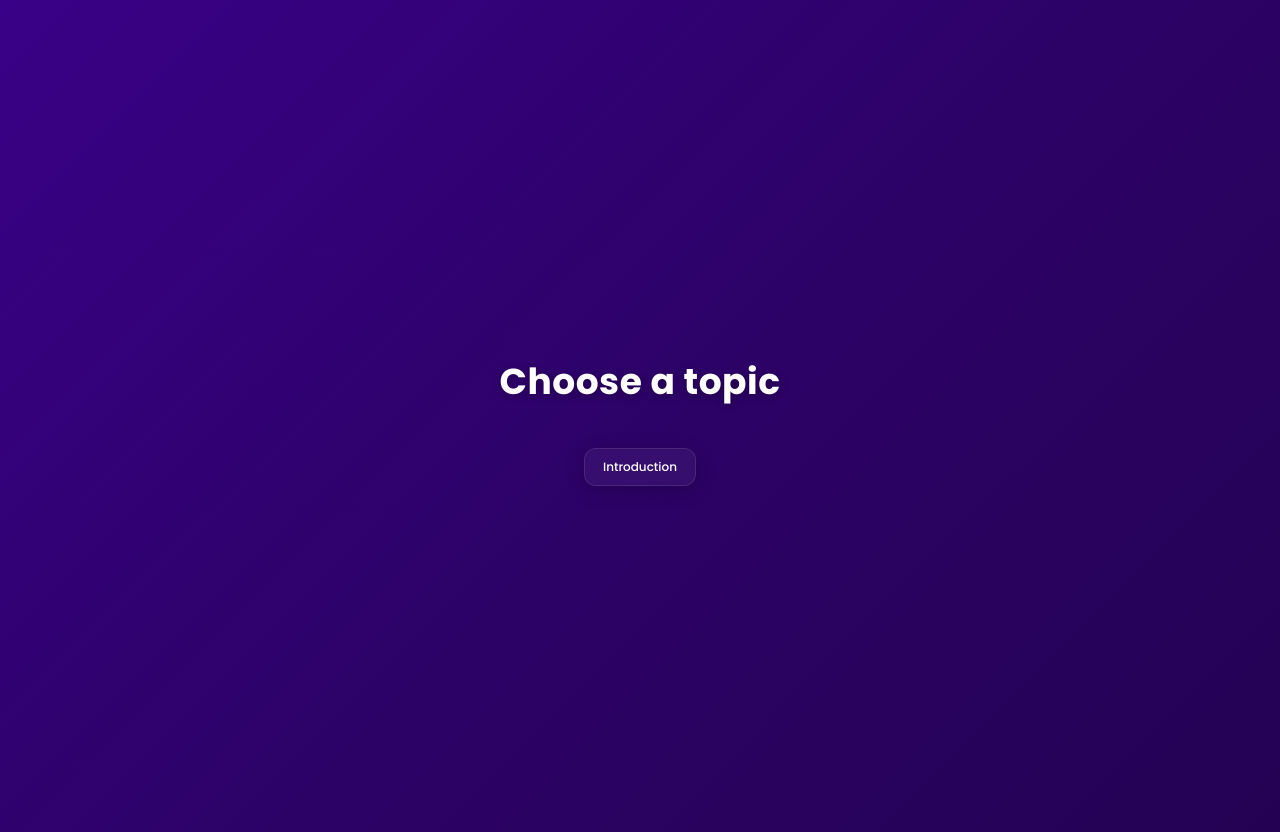
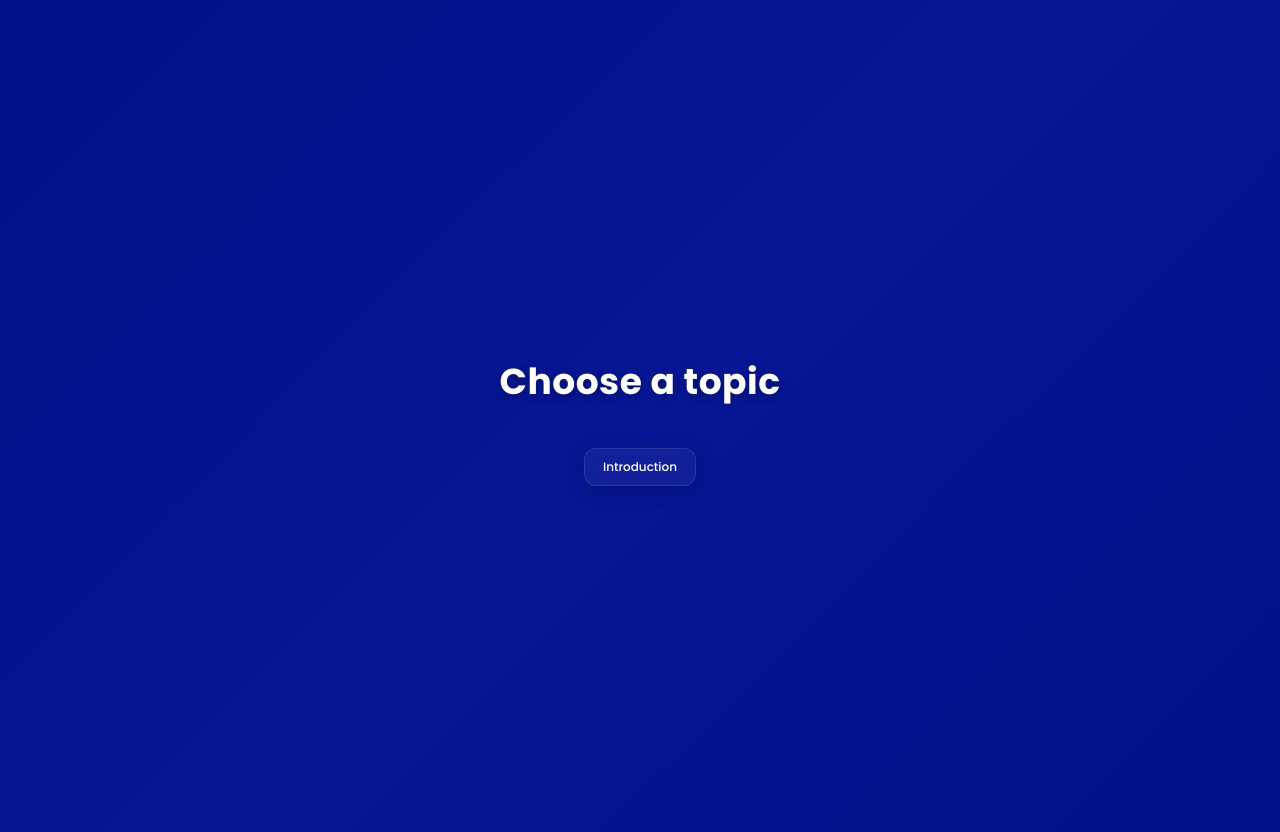
Before and after one commit to osterowsky/innovation-mgt, a React (Vite) app: page / in a window 1280 px wide. Built offline with nearby package versions, Linux system fonts and the light colour scheme.

Commit message:
minor: change background styling

```diff
--- a/src/index.css
+++ b/src/index.css
@@ -5,7 +5,7 @@
 
   color-scheme: light dark;
   color: rgba(255, 255, 255, 0.87);
-  background: linear-gradient(135deg, #390187, #2d0268, #240253);
+  background: linear-gradient(135deg, #011187, #061695, #011187);
 
   font-synthesis: none;
   text-rendering: optimizeLegibility;
```
